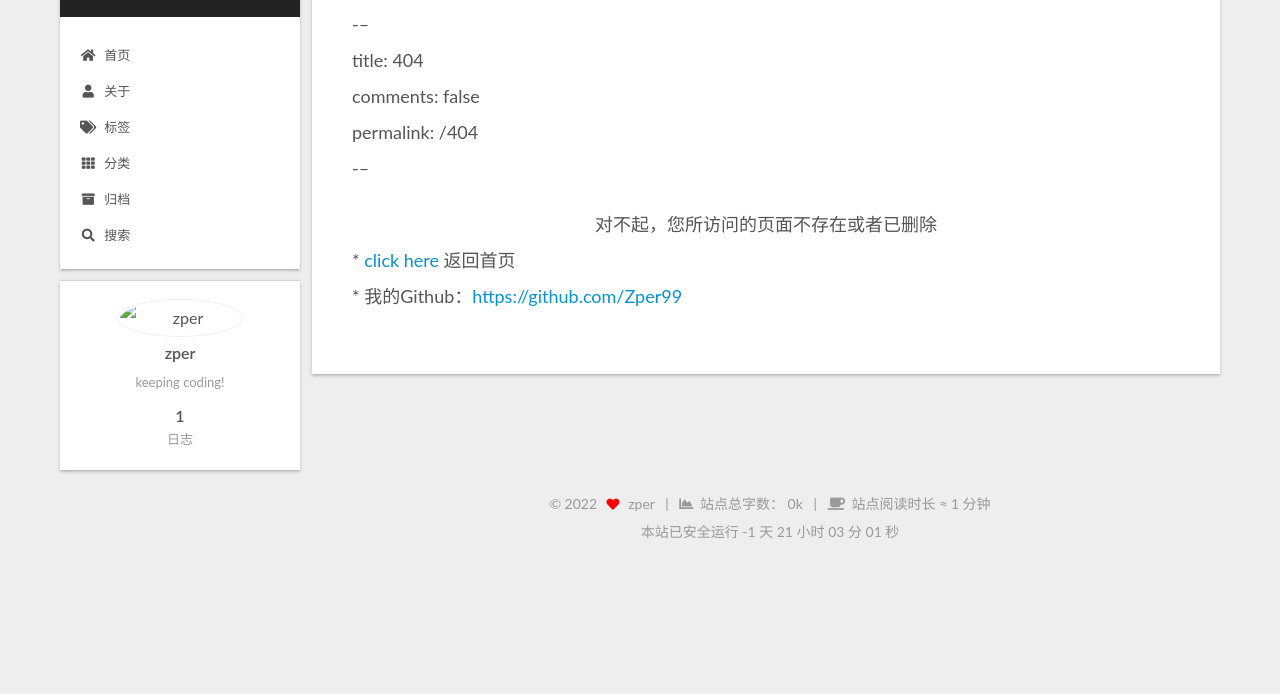
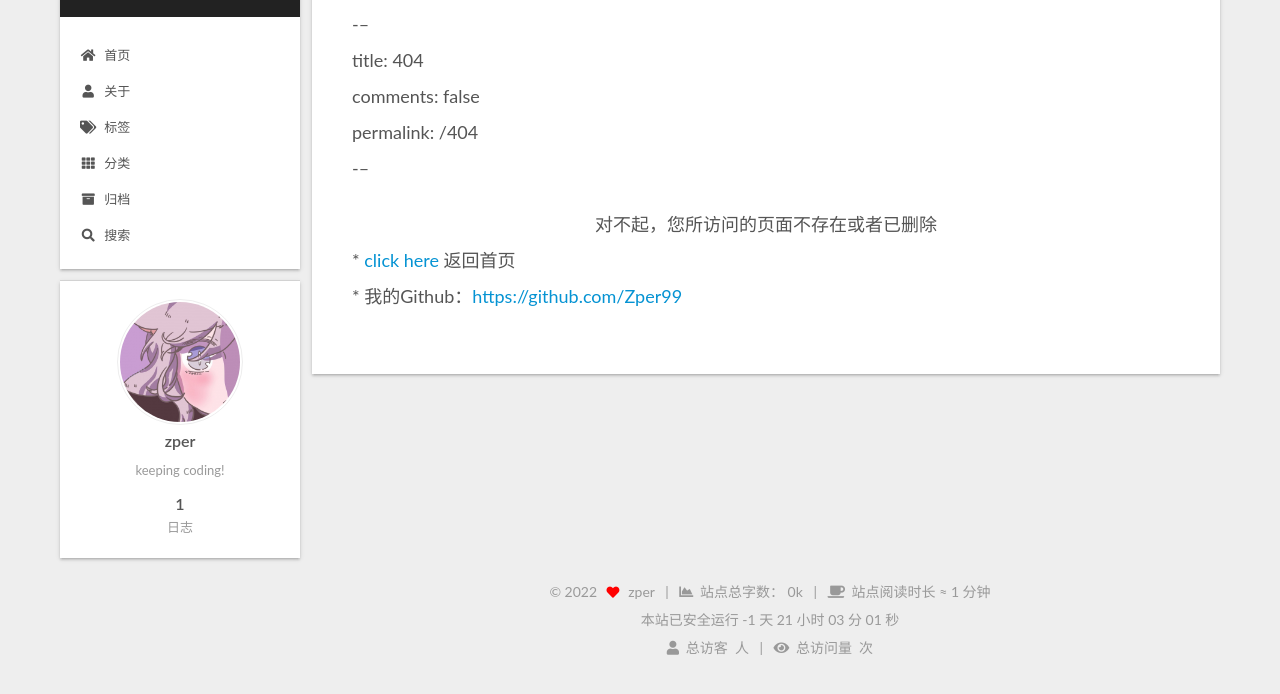
Before and after one commit to Zper99/Zper99.github.io, a plain HTML site: page 404/index.html in a window 1280 px wide. Shown: the part 94-788 px from the top of the page. Drawn offline with nearby package versions, Linux system fonts and the light colour scheme; some packages are replaced by stand-ins of ours; a script that the page names is missing.

Commit message:
Site updated: 2022-10-17 16:02:55

```diff
--- a/404/index.html
+++ b/404/index.html
@@ -359,7 +359,19 @@
         document.getElementById("times").innerHTML = hnum + " 小时 " + mnum + " 分 " + snum + " 秒";
     }
     setInterval("createtime()",250);
-</script>
+
+</script><script async src="//busuanzi.ibruce.info/busuanzi/2.3/busuanzi.pure.mini.js"></script>
+<span><br></span>
+
+<span class="post-meta-item-icon">
+      <i class="fa fa-user"></i>
+</span>
+<span>总访客&nbsp<span id="busuanzi_value_site_uv"></span>&nbsp人</span>
+    <span class="post-meta-divider">|</span>
+<span class="post-meta-item-icon">
+      <i class="fa fa-eye"></i>
+</span>
+    <span>总访问量&nbsp<span id="busuanzi_value_site_pv"></span>&nbsp次</span>
 
 
 
--- a/css/main.css
+++ b/css/main.css
@@ -1168,7 +1168,7 @@ pre .javascript .function {
 }
 .links-of-author a::before,
 .links-of-author span.exturl::before {
-  background: #991f49;
+  background: #9801c6;
   border-radius: 50%;
   content: ' ';
   display: inline-block;
```
Also changed, not shown: about/index.html (+13 -1 lines), archives/2022/10/index.html (+13 -1 lines), archives/2022/index.html (+13 -1 lines), archives/index.html (+13 -1 lines), categories/index.html (+13 -1 lines), index.html (+13 -1 lines), posts/3eeb.html (+13 -1 lines), tags/index.html (+13 -1 lines), images/avatar.jpg (added).
